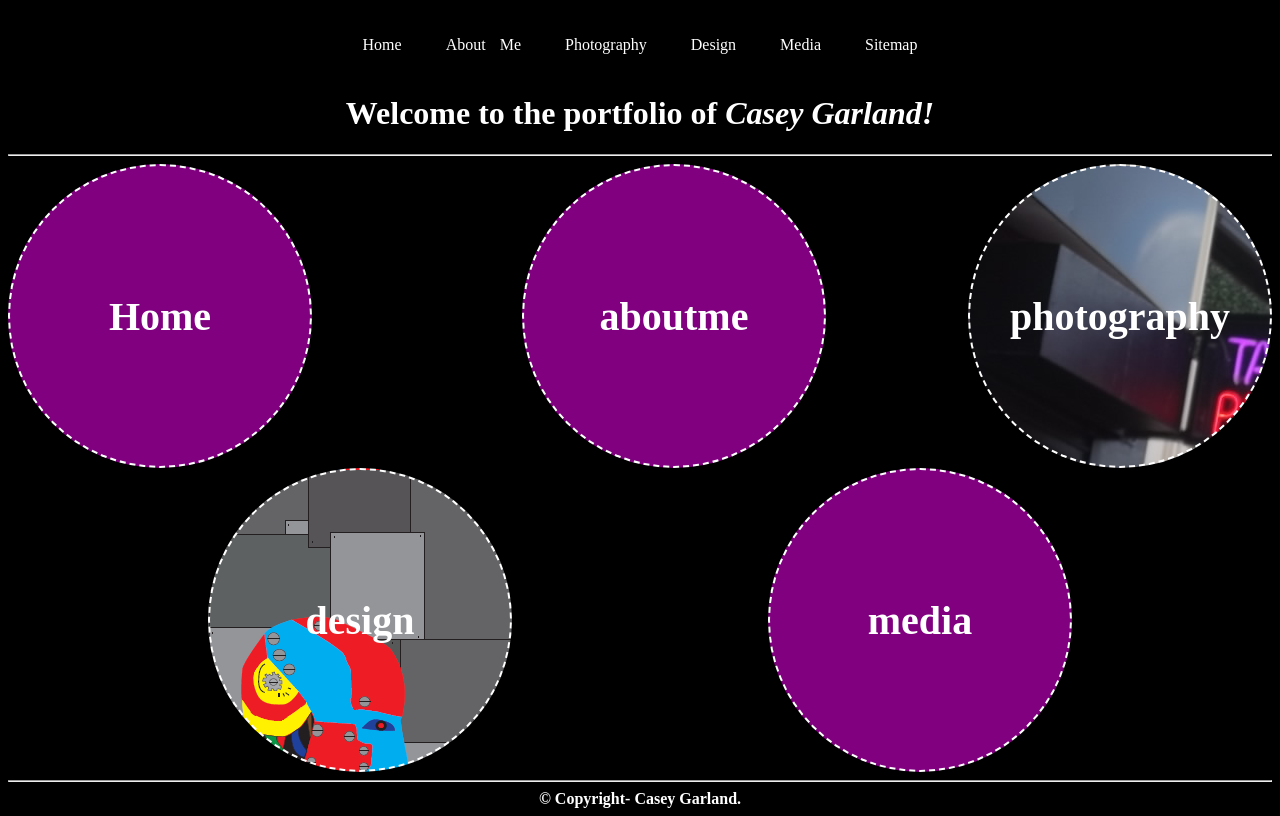
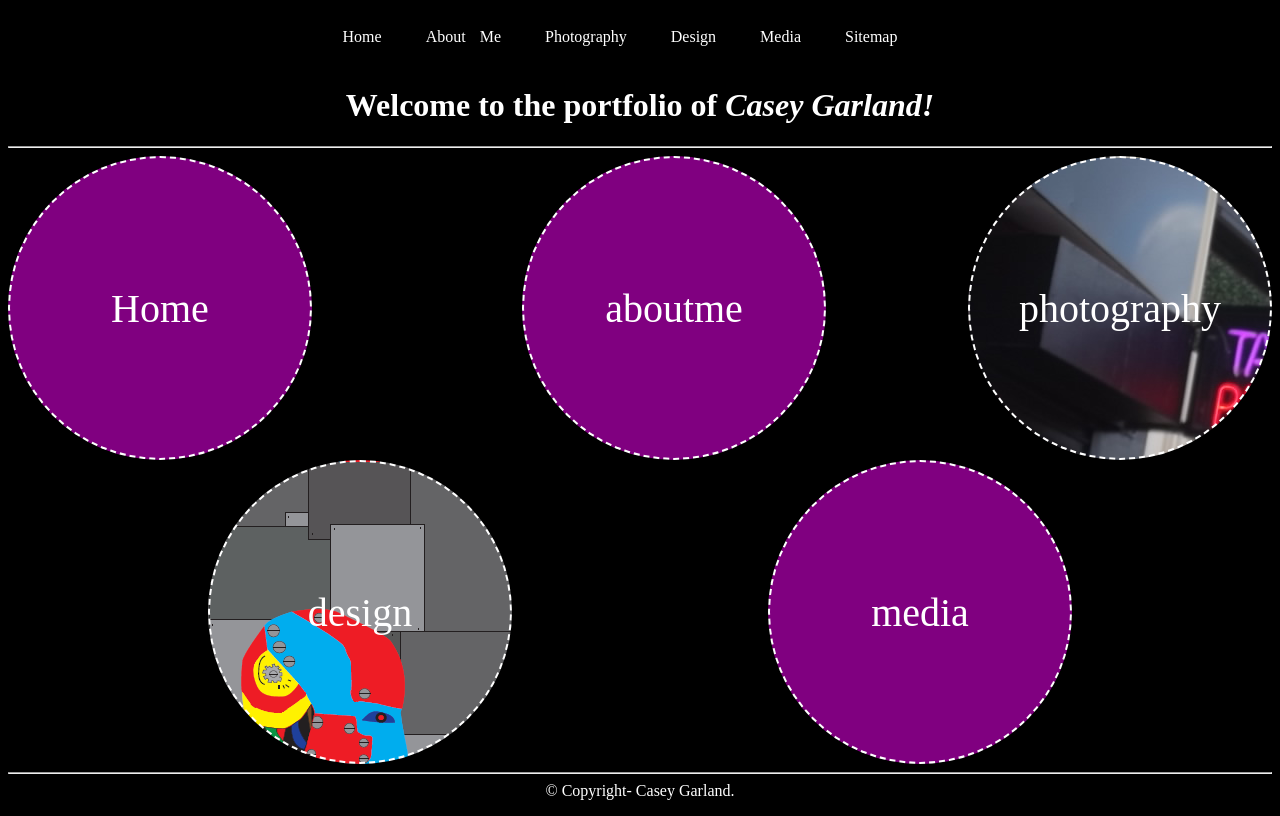
Before and after one commit to caseygarland98/weddevassign1, a plain HTML site: page index.html in a window 1280 px wide. Drawn offline with Linux system fonts and the light colour scheme; files whose address does not match are found by name.

Commit message:
Update index.html

```diff
--- a/index.html
+++ b/index.html
@@ -1,28 +1,27 @@
 <!DOCTYPE html>
 <html>
 <head>
-<metaname="keywords"content="HTML,CSS,Javascript"></metaname>
 <title> home page.</title>
-<link rel="stylesheet" type"text/css" href="stylesheet.css">
+<link rel="stylesheet" type="text/css" href="stylesheet.css">
 </head>
 <div class="header">
 <header >
 <div class="nav">
-<ul>
+<nav>
 <a href="index.html">Home</a>
 <a href="aboutme.html">about me</a>
 <a href="photogwork.html">photography</a>
 <a href="designwork.html">design</a>
 <a href="mediawork.html">media</a>
 <a href="sitemap.html">sitemap</a>
-</ul>
+</nav>
 </div>
 </header>
 </div>
-<div>
+
 <body>
 <div class="welcome">
-<h1> Welcome to the portfolio of <strong><em>Casey Garland!<strong></em></h1>
+<h1> Welcome to the portfolio of <strong><em>Casey Garland!</em></strong></h1>
 </div>
 <hr>
 <div class="homepage">
@@ -46,7 +45,7 @@
 </div>
 
 </body>
-</div>
+
 <hr>
 <footer>
 &copy; Copyright- Casey Garland.
```
